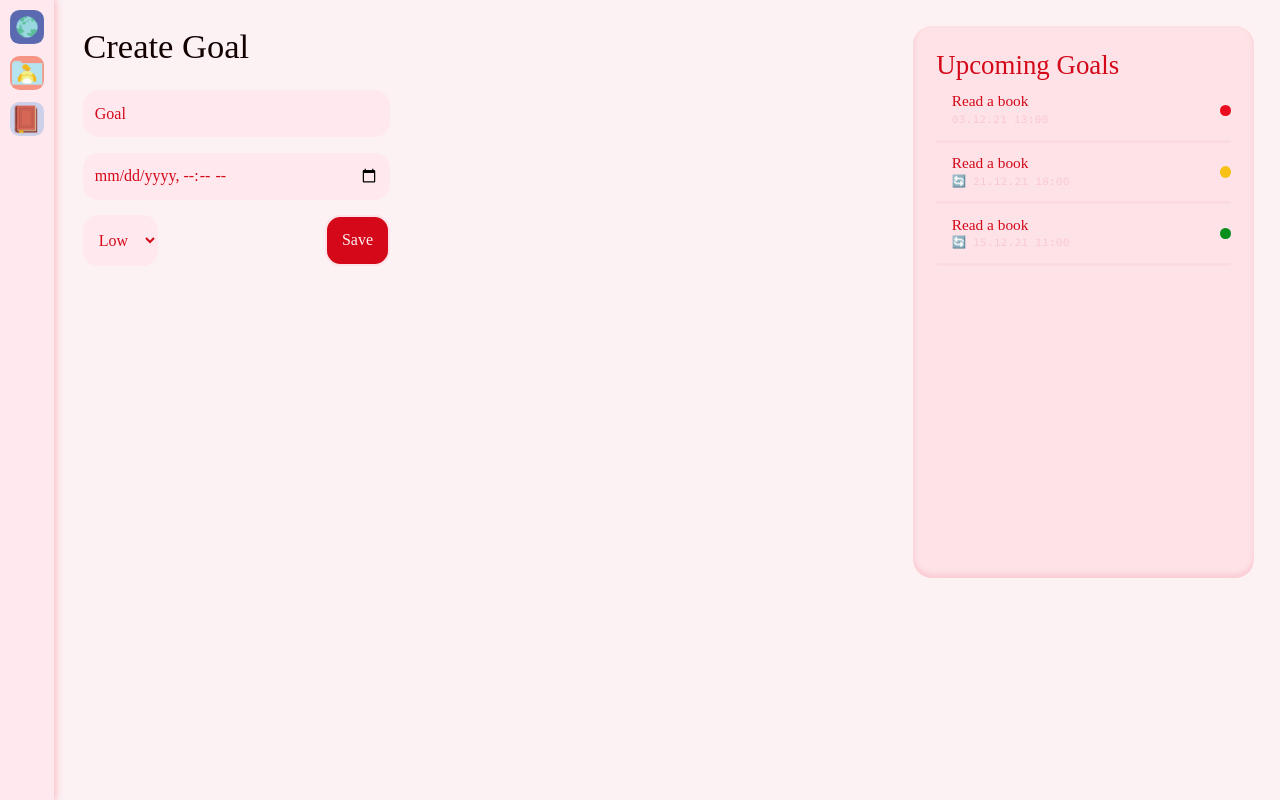
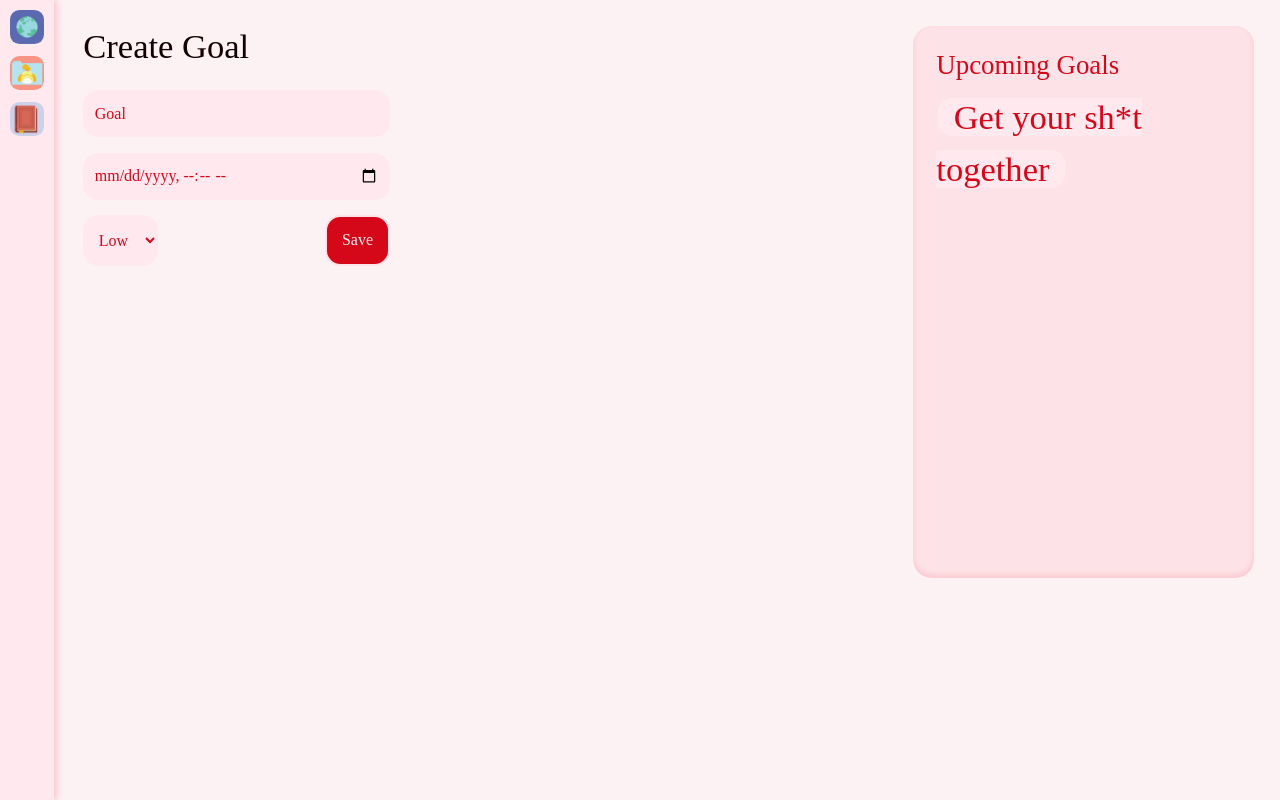
Before and after one commit to jmhar3/DreamJournal_app, a React (Create React App) app: page /goalpage in a window 1280 px wide. Built offline with nearby package versions, Linux system fonts and the light colour scheme; sample sign-in values are in the browser's storage; a web font is replaced by a local one.

Commit message:
render goal list dynamically with goal context

```diff
--- a/src/components/FinanceCategories.js
+++ b/src/components/FinanceCategories.js
@@ -1,4 +1,4 @@
-import { Pie } from 'react-chartjs-2';
+import { Doughnut } from 'react-chartjs-2';
 
 const categories = ['clothing', 'debt', 'education', 'entertainment', 'food', 'health', 'household', 'housing', 'insurance', 'personal', 'savings', 'transport', 'utility', 'other']
 
@@ -15,7 +15,7 @@ const categoryData = {
 
 const FinanceCategories = () => {
     return (
-        <Pie data={categoryData} />
+        <Doughnut data={categoryData} />
     )
 }
 
--- a/src/components/GoalForm.js
+++ b/src/components/GoalForm.js
@@ -9,7 +9,7 @@ const GoalForm = () => {
     const year = dateTime.getFullYear()
     const hours = dateTime.getHours() + 1
     const minutes = dateTime.getMinutes() + 1
-    const today = year + "-" + month + "-" + day + "T" + hours + ":" + minutes
+    const today = year + "-" + month + "-0" + day + "T" + hours + ":" + minutes
 
     const {register, handleSubmit} = useForm();
 
@@ -20,7 +20,6 @@ const GoalForm = () => {
             type: "createGoal",
             data: Object.values(data)
         })
-        console.log(goalState);
     }
 
     return (
--- /dev/null
+++ b/src/components/GoalItem.js
@@ -0,0 +1,16 @@
+import { Link } from "react-router-dom";
+
+const Goal = ({goal}) => {
+    return (
+        <li>
+            <input type="checkbox" />
+            <div className="goal-label">
+                <h5>{goal[0]}</h5>
+                <p className="label">{goal[1]}</p>
+            </div>
+            <div className={`priority-indicator ${goal[2]}`}></div>
+        </li>
+    )
+}
+
+export default Goal;
--- a/src/components/GoalList.js
+++ b/src/components/GoalList.js
@@ -1,35 +1,15 @@
-import { Link } from "react-router-dom";
+import Goal from './GoalItem.js';
 
-const GoalList = ({goals}) => {
+const GoalList = ({ goals }) => {
     return (
         <ul>
-            <li>
-                <input type="checkbox" />
-                <div className="goal-label">
-                    <h5>{goals} Read a book</h5>
-                    <p className="label">03.12.21 13:00</p>
+            <Goal goal={goals[0]} />
+            { goals.slice(1).map(goal => (
+                <div>
+                    <hr />
+                    <Goal goal={goal} />
                 </div>
-                <div className="priority-indicator high"></div>
-            </li>
-            <hr />
-            <li>
-                <input type="checkbox" />
-                <div className="goal-label">
-                    <h5>Read a book</h5>
-                    <p className="label">🔄 21.12.21 18:00</p>
-                </div>
-                <div className="priority-indicator norm"></div>
-            </li>
-            <hr />
-            <li>
-                <input type="checkbox" />
-                <div className="goal-label">
-                    <h5>Read a book</h5>
-                    <p className="label">🔄 15.12.21 11:00</p>
-                </div>
-                <div className="priority-indicator low"></div>
-            </li>
-            <hr />
+            )) }
         </ul>
     )
 }
--- a/src/components/NoteForm.js
+++ b/src/components/NoteForm.js
@@ -10,7 +10,7 @@ const NewForm = () => {
     return (
     <form onSubmit={handleSubmit(onSubmit)}>
         <span>
-            <input type="text" name="title" placeholder="Title" />
+            <input type="text" {...register("title")} placeholder="Title" />
             <div id="checkbox-container">
                 <input id="checkbox" type="checkbox"/>
                 <label for="checkbox" ></label>
@@ -18,7 +18,7 @@ const NewForm = () => {
         </span>
         <p className="label">Last Updated 25th November 2021</p>
         <hr />
-        <textarea value="Content" />
+        <textarea {...register("content")} placeholder="Content" />
         <input type="submit" value="Save" className="button" />
     </form>
     )
--- a/src/css/App.css
+++ b/src/css/App.css
@@ -16,7 +16,7 @@
   --bold: #d40819;
   --dark: #130001;
   --low: #068f1d;
-  --norm: #f7c215;
+  --norm: #f7bb15;
   --high: #eb0d1f;
 }
 
@@ -74,15 +74,11 @@ h5, p {
   background-color: var(--light);
 }
 
-.mid {
-  background-color: var(--mid);
-}
-
 .low {
   background-color: var(--low);
 }
 
-.norm {
+.mid {
   background-color: var(--norm);
 }
 
--- a/src/pages/Dashboard.js
+++ b/src/pages/Dashboard.js
@@ -36,22 +36,25 @@ const incomeData = {
 const Dashboard = () => {
     const [goalState, dispatch] = useContext(GoalContext)
 
-    fetch("http://localhost:3000/goals", {
-        method: 'get',
-        headers: {
-             'content-type': 'application/json',
-             'accept': 'application/json',
-             'Authorization': `Bearer ${localStorage.getItem('jwt')}`
-        }
-    })
-    .then(res => res.json())
-    .then(res => {
-        // dispatch({
-        //     type: "addGoal",
-        //     data: res
-        // })
-        console.log(res)
-    })
+    // fetch("http://localhost:3000/goals", {
+    //     method: 'get',
+    //     headers: {
+    //          'content-type': 'application/json',
+    //          'accept': 'application/json',
+    //          'Authorization': `Bearer ${localStorage.getItem('jwt')}`
+    //     }
+    // })
+    // .then(res => res.json())
+    // .then(res => {
+    //     res.every(goal =>
+    //         dispatch({
+    //             type: "createGoal",
+    //             data: Object.values(goal)
+    //         })
+    //     )
+    //     console.log(res)
+    //     console.log(goalState)
+    // })
 
     const dateTime = new Date()
     const curHr = dateTime.getHours()
@@ -66,8 +69,6 @@ const Dashboard = () => {
             return 'Good Evening'
         }
     }
-
-    const finance_goal = 66;
 
     return (
         <main id="dashboard">
--- a/src/pages/GoalPage.js
+++ b/src/pages/GoalPage.js
@@ -2,9 +2,16 @@ import GoalForm from '../components/GoalForm';
 import GoalList from '../components/GoalList';
 import { useContext } from 'react';
 import { GoalContext } from '../components/GoalContext';
+import { Link } from "react-router-dom";
 
 const GoalPage = () => {
     const [goalState, dispatch] = useContext(GoalContext)
+    var goals;
+    if (goalState.length !== 0) {
+        goals = <GoalList goals={goalState} />
+    } else {
+        goals = <Link to="/goalpage" className="button">Get your sh*t together</Link>
+    }
 
     return (
         <div id="goal-db" >
@@ -15,7 +22,7 @@ const GoalPage = () => {
             <section className="dashboard-right ">
                 <div className="dashboard-goals">
                     <h2>Upcoming Goals</h2>
-                    <GoalList goals={goalState} />
+                    {goals}
                 </div>
             </section>
         </div>
```
